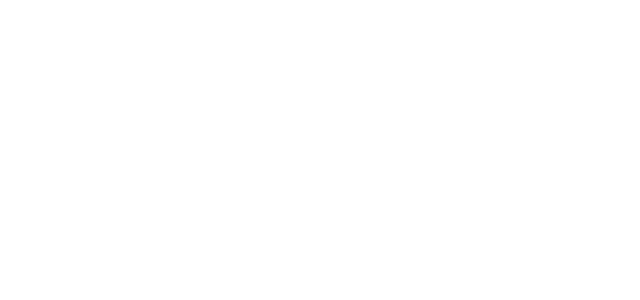
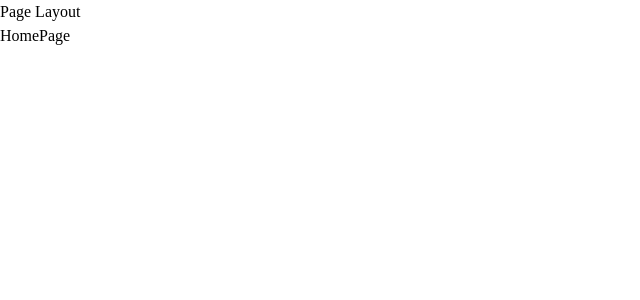
Before and after one commit to cyborgx99/platform-client, a React (Create React App) app: page / in a window 1280 px wide. Shown: the top 300 px of the page, without its empty margins (0-640 px from the left). Built offline with nearby package versions, Linux system fonts and the light colour scheme.

Commit message:
Setup basic react router

```diff
--- a/src/App.tsx
+++ b/src/App.tsx
@@ -2,11 +2,13 @@
 import { myTheme } from './styles/theme';
 import { ThemeProvider } from 'styled-components';
 import GlobalCSS from './styles/globalStyles';
+import AppRoutes from './routes';
 
 const App = () => {
   return (
     <ThemeProvider theme={myTheme}>
       <GlobalCSS />
+      <AppRoutes />
     </ThemeProvider>
   );
 };
--- /dev/null
+++ b/src/components/page/index.tsx
@@ -0,0 +1,13 @@
+import React from 'react';
+import { Outlet } from 'react-router-dom';
+
+const PageLayout: React.FC = () => {
+  return (
+    <div>
+      Page Layout
+      <Outlet />
+    </div>
+  );
+};
+
+export default PageLayout;
--- /dev/null
+++ b/src/components/spinner/index.tsx
@@ -0,0 +1,8 @@
+import React from 'react';
+import { Loader } from './styles';
+
+const Spinner = () => {
+  return <Loader />;
+};
+
+export default Spinner;
--- /dev/null
+++ b/src/components/spinner/styles.ts
@@ -0,0 +1,21 @@
+import styled, { keyframes } from 'styled-components';
+
+const spin = keyframes`
+{
+  0% {
+    transform: rotate(0deg);
+  }
+  100% {
+    transform: rotate(360deg);
+  }
+}
+`;
+
+export const Loader = styled.div`
+  border: 0.5rem solid #f3f3f3;
+  border-top: 0.5rem solid #3498db;
+  border-radius: 50%;
+  width: 2.5rem;
+  height: 2.5rem;
+  animation: ${spin} 1s linear infinite;
+`;
--- /dev/null
+++ b/src/pages/home/index.tsx
@@ -0,0 +1,7 @@
+import React from 'react';
+
+const HomePage = () => {
+  return <div>HomePage</div>;
+};
+
+export default HomePage;
--- /dev/null
+++ b/src/pages/login/index.tsx
@@ -0,0 +1,7 @@
+import React from 'react';
+
+const LoginPage = () => {
+  return <div>Login3Page</div>;
+};
+
+export default LoginPage;
--- /dev/null
+++ b/src/pages/signUp/index.tsx
@@ -0,0 +1,7 @@
+import React from 'react';
+
+const SignUpPage = () => {
+  return <div>SignUpPage</div>;
+};
+
+export default SignUpPage;
--- /dev/null
+++ b/src/routes/index.tsx
@@ -0,0 +1,28 @@
+import React, { Suspense } from 'react';
+import { BrowserRouter, Route, Routes } from 'react-router-dom';
+import PageLayout from '../components/page';
+import Spinner from '../components/spinner';
+import { unathorizedRoutes } from './unathorizedRoutes';
+
+const AppRoutes = () => {
+  return (
+    <BrowserRouter>
+      <Suspense fallback={<Spinner />}>
+        <Routes>
+          <Route element={<PageLayout />}>
+            {unathorizedRoutes.map(({ path, Component }, i) => (
+              <Route
+                path={path}
+                key={path}
+                index={i === 0}
+                element={<Component />}
+              />
+            ))}
+          </Route>
+        </Routes>
+      </Suspense>
+    </BrowserRouter>
+  );
+};
+
+export default AppRoutes;
--- /dev/null
+++ b/src/routes/pathKeys.ts
@@ -0,0 +1,5 @@
+export const paths = {
+  LOGIN: '/login',
+  SIGN_UP: '/sign-up',
+  HOME: '/',
+};
--- /dev/null
+++ b/src/routes/types.ts
@@ -0,0 +1,4 @@
+export interface IRouteInterface {
+  path: string;
+  Component: React.LazyExoticComponent<() => JSX.Element>;
+}
--- /dev/null
+++ b/src/routes/unathorizedRoutes.ts
@@ -0,0 +1,19 @@
+import { lazy } from 'react';
+import { paths } from './pathKeys';
+import { IRouteInterface } from './types';
+
+const LoginPage = lazy(() => import('../pages/login'));
+const SignUpPage = lazy(() => import('../pages/signUp'));
+const HomePage = lazy(() => import('../pages/home'));
+
+export const unathorizedRoutes: IRouteInterface[] = [
+  { path: paths.HOME, Component: HomePage },
+  {
+    path: paths.LOGIN,
+    Component: LoginPage,
+  },
+  {
+    path: paths.SIGN_UP,
+    Component: SignUpPage,
+  },
+];
```
